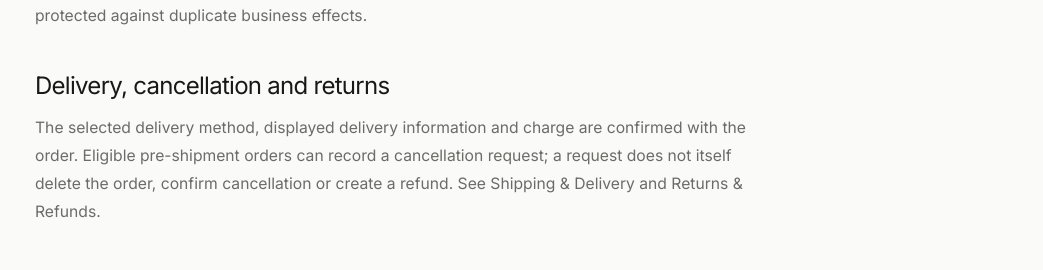
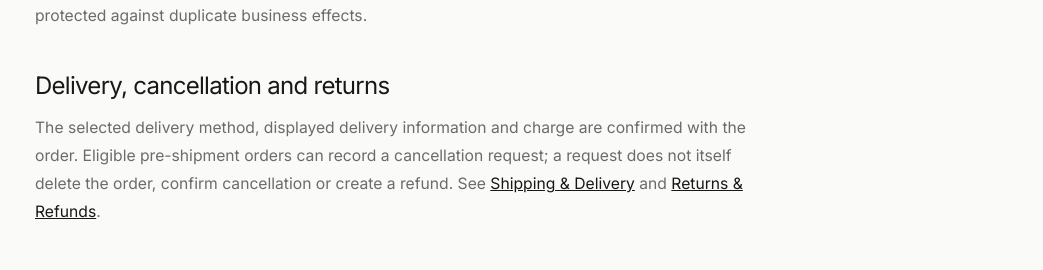
Before and after one commit to Mel-18-Palermo/Palermo-Perfume-System, a Next.js app: page /terms in a window 1280 px wide. Shown: the part 921-1191 px from the top of the page, without its empty margins (237-1280 px from the left). Built offline with nearby package versions, Linux system fonts and the light colour scheme.

Commit message:
Fix concierge public grounding and policy links

```diff
--- a/src/app/privacy/page.tsx
+++ b/src/app/privacy/page.tsx
@@ -1,8 +1,9 @@
 import type { Metadata } from "next";
 import { PolicyPage } from "@/components/policy/policy-page";
+import { PolicySections } from "@/components/policy/policy-sections";
 import { publishedPolicies } from "@/content/published-policy";
 export const metadata: Metadata = { title: "Privacy | Palermo Parfums", description: "How Palermo handles account, order, personalisation and support information." };
 export default function PrivacyPage() {
   const policy = publishedPolicies.privacy;
-  return <PolicyPage eyebrow={policy.eyebrow} title={policy.title} summary={policy.summary}>{policy.sections.map(section => <section key={section.heading}><h2>{section.heading}</h2>{section.paragraphs.map(paragraph => <p key={paragraph}>{paragraph}</p>)}</section>)}</PolicyPage>;
+  return <PolicyPage eyebrow={policy.eyebrow} title={policy.title} summary={policy.summary}><PolicySections policy={policy} /></PolicyPage>;
 }
--- a/src/app/returns/page.tsx
+++ b/src/app/returns/page.tsx
@@ -1,8 +1,9 @@
 import type { Metadata } from "next";
 import { PolicyPage } from "@/components/policy/policy-page";
+import { PolicySections } from "@/components/policy/policy-sections";
 import { publishedPolicies } from "@/content/published-policy";
 export const metadata: Metadata = { title: "Returns & Refunds | Palermo Parfums", description: "Current Palermo cancellation, return and refund boundaries." };
 export default function ReturnsPage() {
   const policy = publishedPolicies.returns;
-  return <PolicyPage eyebrow={policy.eyebrow} title={policy.title} summary={policy.summary}>{policy.sections.map(section => <section key={section.heading}><h2>{section.heading}</h2>{section.paragraphs.map(paragraph => <p key={paragraph}>{paragraph}</p>)}</section>)}</PolicyPage>;
+  return <PolicyPage eyebrow={policy.eyebrow} title={policy.title} summary={policy.summary}><PolicySections policy={policy} /></PolicyPage>;
 }
--- a/src/app/shipping/page.tsx
+++ b/src/app/shipping/page.tsx
@@ -1,8 +1,9 @@
 import type { Metadata } from "next";
 import { PolicyPage } from "@/components/policy/policy-page";
+import { PolicySections } from "@/components/policy/policy-sections";
 import { publishedPolicies } from "@/content/published-policy";
 export const metadata: Metadata = { title: "Shipping & Delivery | Palermo Parfums", description: "How Palermo delivery options, charges and tracking work." };
 export default function ShippingPage() {
   const policy = publishedPolicies.shipping;
-  return <PolicyPage eyebrow={policy.eyebrow} title={policy.title} summary={policy.summary}>{policy.sections.map(section => <section key={section.heading}><h2>{section.heading}</h2>{section.paragraphs.map(paragraph => <p key={paragraph}>{paragraph}</p>)}</section>)}</PolicyPage>;
+  return <PolicyPage eyebrow={policy.eyebrow} title={policy.title} summary={policy.summary}><PolicySections policy={policy} /></PolicyPage>;
 }
--- a/src/app/terms/page.tsx
+++ b/src/app/terms/page.tsx
@@ -1,8 +1,9 @@
 import type { Metadata } from "next";
 import { PolicyPage } from "@/components/policy/policy-page";
+import { PolicySections } from "@/components/policy/policy-sections";
 import { publishedPolicies } from "@/content/published-policy";
 export const metadata: Metadata = { title: "Terms & Conditions | Palermo Parfums", description: "Terms for using the Palermo catalogue, account and ordering experience." };
 export default function TermsPage() {
   const policy = publishedPolicies.terms;
-  return <PolicyPage eyebrow={policy.eyebrow} title={policy.title} summary={policy.summary}>{policy.sections.map(section => <section key={section.heading}><h2>{section.heading}</h2>{section.paragraphs.map(paragraph => <p key={paragraph}>{paragraph}</p>)}</section>)}</PolicyPage>;
+  return <PolicyPage eyebrow={policy.eyebrow} title={policy.title} summary={policy.summary}><PolicySections policy={policy} /></PolicyPage>;
 }
--- /dev/null
+++ b/src/components/policy/policy-sections.tsx
@@ -0,0 +1,16 @@
+import Link from "next/link";
+import type { PublishedPolicy, PublishedPolicyParagraph } from "@/content/published-policy";
+
+function PolicyParagraph({ paragraph }: Readonly<{ paragraph: PublishedPolicyParagraph }>) {
+  if (typeof paragraph === "string") return <p>{paragraph}</p>;
+  return <p>{paragraph.map((part, index) => part.href
+    ? <Link key={`${part.href}-${index}`} href={part.href}>{part.text}</Link>
+    : <span key={index}>{part.text}</span>)}</p>;
+}
+
+export function PolicySections({ policy }: Readonly<{ policy: PublishedPolicy }>) {
+  return policy.sections.map(section => <section key={section.heading}>
+    <h2>{section.heading}</h2>
+    {section.paragraphs.map((paragraph, index) => <PolicyParagraph key={index} paragraph={paragraph} />)}
+  </section>);
+}
--- a/src/content/published-policy.ts
+++ b/src/content/published-policy.ts
@@ -1,9 +1,15 @@
+export type PublishedPolicyTextPart = Readonly<{ text: string; href?: string }>;
+export type PublishedPolicyParagraph = string | readonly PublishedPolicyTextPart[];
 export type PublishedPolicy = Readonly<{
   eyebrow: string;
   title: string;
   summary: string;
-  sections: readonly Readonly<{ heading: string; paragraphs: readonly string[] }>[];
+  sections: readonly Readonly<{ heading: string; paragraphs: readonly PublishedPolicyParagraph[] }>[];
 }>;
+
+export function flattenPublishedPolicyParagraph(paragraph: PublishedPolicyParagraph): string {
+  return typeof paragraph === "string" ? paragraph : paragraph.map(part => part.text).join("");
+}
 
 /**
  * Customer-facing policy copy shared by the published policy pages and the
@@ -19,7 +25,11 @@ export const publishedPolicies = {
       { heading: "Why it is used", paragraphs: ["Information is used to authenticate accounts, personalise fragrance discovery, maintain carts and wishlists, process and track orders, provide customer-owned order context to support, publish moderated reviews, protect the service and keep required transaction and audit records."] },
       { heading: "Access and service providers", paragraphs: ["Account-specific data is restricted by authentication and ownership checks. Administrative access requires separate server-side permissions. Palermo relies on configured providers for authentication, payment and AI-assisted support; only the context required for the approved task is shared."] },
       { heading: "Retention and account deactivation", paragraphs: ["Project baseline periods include 30 days for visitor cart/session state, 90 days for application logs, 180 days for support conversations, 12 months for account-linked recommendation history, and 24 months for order, invoice and payment-reference records. Backups roll for 30 days. These are project controls and require owner/legal confirmation before production launch.", "Account deactivation immediately affects access, but it is distinct from deletion. Editable profile information is reviewed for deletion or anonymisation while transaction, invoice and audit records may remain for their documented retention purpose."] },
-      { heading: "Choices and questions", paragraphs: ["You can update profile, address, preference and Palermo updates settings from your account. Use Palermo support for a privacy question or a request concerning your account; the project does not publish an unverified contact address."] },
+      { heading: "Choices and questions", paragraphs: [[
+        { text: "You can update profile, address, preference and Palermo updates settings from your account. Use " },
+        { text: "Palermo support", href: "/support" },
+        { text: " for a privacy question or a request concerning your account; the project does not publish an unverified contact address." },
+      ]] },
     ],
   },
   terms: {
@@ -30,7 +40,13 @@ export const publishedPolicies = {
       { heading: "Using Palermo", paragraphs: ["Catalogue descriptions, prices and availability are presented from Palermo’s current records. Recommendations and AI-assisted support provide guidance only and do not replace the customer’s own judgment. Do not misuse accounts, attempt unauthorised access or submit unlawful content."] },
       { heading: "Accounts", paragraphs: ["Customers are responsible for the credentials used to access their account and for keeping saved profile and delivery information accurate. Sessions may expire or be invalidated after logout, password or security events, or account deactivation."] },
       { heading: "Orders and payment", paragraphs: ["Adding an item to a cart does not reserve stock. Palermo revalidates stock, current prices, promotions, addresses and delivery options during checkout. An order is not represented as paid until the payment provider result has been verified by the server. Repeated submissions are protected against duplicate business effects."] },
-      { heading: "Delivery, cancellation and returns", paragraphs: ["The selected delivery method, displayed delivery information and charge are confirmed with the order. Eligible pre-shipment orders can record a cancellation request; a request does not itself delete the order, confirm cancellation or create a refund. See Shipping & Delivery and Returns & Refunds."] },
+      { heading: "Delivery, cancellation and returns", paragraphs: [[
+        { text: "The selected delivery method, displayed delivery information and charge are confirmed with the order. Eligible pre-shipment orders can record a cancellation request; a request does not itself delete the order, confirm cancellation or create a refund. See " },
+        { text: "Shipping & Delivery", href: "/shipping" },
+        { text: " and " },
+        { text: "Returns & Refunds", href: "/returns" },
+        { text: "." },
+      ]] },
       { heading: "Service availability", paragraphs: ["Some configured services, including payment or AI support providers, may be unavailable. Palermo reports those states truthfully and does not treat a failed or pending provider response as success."] },
     ],
   },
@@ -51,7 +67,11 @@ export const publishedPolicies = {
     summary: "Palermo records eligible cancellation requests, while return and refund outcomes require support review under confirmed business policy.",
     sections: [
       { heading: "Cancellation requests", paragraphs: ["An authenticated customer may request cancellation for an eligible order before shipment through the order experience. This records a request safely and does not delete the order, silently change its status or automatically issue a refund."] },
-      { heading: "Returns and exchanges", paragraphs: ["The current system does not provide an automatic self-service return or exchange approval flow. Contact Palermo support with the relevant signed-in order context so the request can be reviewed. Do not send an item without confirmed instructions."] },
+      { heading: "Returns and exchanges", paragraphs: [[
+        { text: "The current system does not provide an automatic self-service return or exchange approval flow. Contact " },
+        { text: "Palermo support", href: "/support" },
+        { text: " with the relevant signed-in order context so the request can be reviewed. Do not send an item without confirmed instructions." },
+      ]] },
       { heading: "Refunds", paragraphs: ["No refund entitlement, amount, timing or payment outcome is promised by the current project policy. The concierge cannot approve or issue refunds, take payments, or change orders. Any confirmed financial action must follow an approved business process and verified payment state."] },
       { heading: "Information to provide", paragraphs: ["Use your signed-in order history so support can access only orders belonging to you. Describe the request without entering card details, passwords or authentication codes."] },
     ],
@@ -62,6 +82,9 @@ export function publishedPolicyContext(): readonly Readonly<{ title: string; sum
   return Object.values(publishedPolicies).map(policy => ({
     title: policy.title,
     summary: policy.summary,
-    sections: policy.sections,
+    sections: policy.sections.map(section => ({
+      heading: section.heading,
+      paragraphs: section.paragraphs.map(flattenPublishedPolicyParagraph),
+    })),
   }));
 }
```
Also changed, not shown: src/modules/support/service.ts (+13 -1 lines), 2 other files (tests, documents, lock files or other folders).
